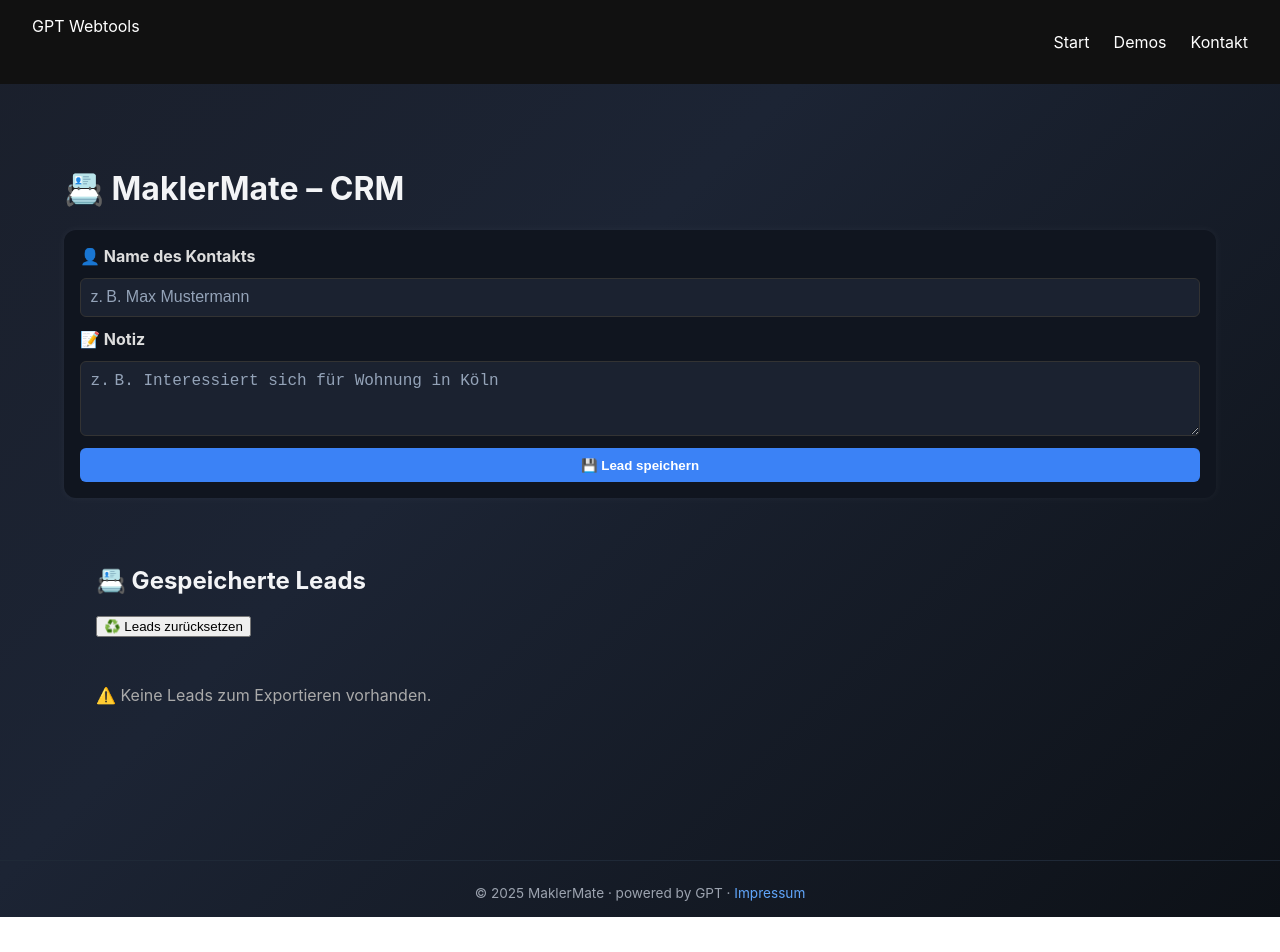
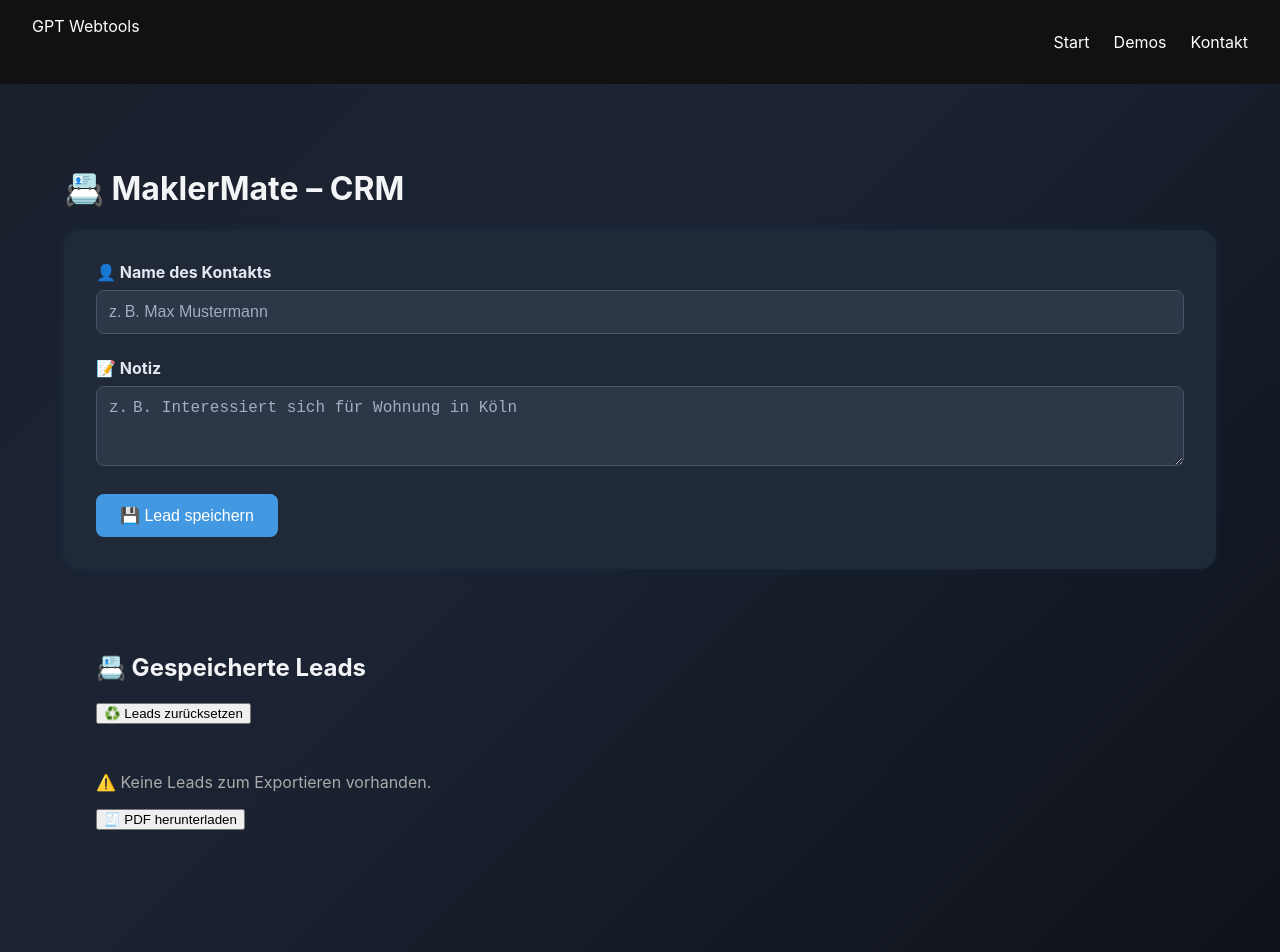
Before and after one commit to M-Sieger/MaklerMate-MVP, a React (Create React App) app: page /crm in a window 1280 px wide. Shown: the top 952 px of the page. Before the commit the page ends 917 px from the top, so only its background shows below. Built offline with nearby package versions, Linux system fonts and the light colour scheme.

Commit message:
✅ Fix: Doppelte LeadForm entfernt & Lead-Datenfluss gefixt (Props statt Hook in Child)

```diff
--- a/src/components/CRMExportLeads.jsx
+++ b/src/components/CRMExportLeads.jsx
@@ -1,18 +1,15 @@
-// 📄 src/components/CRMExportLeads.jsx
-// ✅ Besteht aus zwei Komponenten:
-// – CRMExportBox: für den Datei-Export (TXT/CSV)
-// – CRMExportLeads: Anzeige + Verwaltung gespeicherter Leads inkl. Reset
+// 📄 CRMExportLeads.jsx – Anzeige, Reset, PDF/TXT/CSV-Export
 
 import React from 'react';
 
-import useLocalStorageLeads
-  from '../hooks/useLocalStorageLeads'; // 📦 Hook für lokale Lead-Verwaltung
+// 📤 Export-Utilities
 import {
   exportLeadsAsCSV,
   exportLeadsAsTXT,
-} from '../utils/crmExport'; // 📤 Exportfunktionen für TXT & CSV
+} from '../utils/crmExport';
+import { exportLeadsAsPDF } from '../utils/pdfExportLeads';
 
-// 📤 Unterkomponente: Exportiert übergebene Leads (nur wenn vorhanden)
+// 📤 Box-Komponente für Datei-Export (nur wenn Leads vorhanden)
 export function CRMExportBox({ leads }) {
   if (!leads || leads.length === 0) {
     return (
@@ -25,7 +22,6 @@ export function CRMExportBox({ leads }) {
   return (
     <div className="crm-export-box">
       <h4>📤 Leads exportieren</h4>
-
       <div
         style={{
           display: 'flex',
@@ -34,47 +30,57 @@ export function CRMExportBox({ leads }) {
           marginTop: '0.5rem',
         }}
       >
-        <button onClick={() => exportLeadsAsTXT(leads)}>
-          📄 TXT herunterladen
-        </button>
-        <button onClick={() => exportLeadsAsCSV(leads)}>
-          📊 CSV herunterladen
+        {/* Export-Buttons */}
+        <button onClick={() => exportLeadsAsTXT(leads)}>📄 TXT herunterladen</button>
+        <button onClick={() => exportLeadsAsCSV(leads)}>📊 CSV herunterladen</button>
+      </div>
+    </div>
+  );
+}
+
+// 📋 Hauptkomponente: zeigt gespeicherte Leads, bietet Reset + Export
+export default function CRMExportLeads({ leads, onDelete, onReset }) {
+  // 🐞 DEBUG: zeige alle empfangenen Leads in der Konsole
+  console.log('📊 Leads empfangen:', leads);
+
+  return (
+    <div style={{ padding: '2rem' }}>
+      <h2>📇 Gespeicherte Leads</h2>
+
+      {/* 🔁 Liste aller Leads */}
+      <ul style={{ marginBottom: '1rem' }}>
+        {leads.map((lead, index) => {
+          // 🐞 DEBUG: zeige Details jedes Leads
+          console.log(`🔍 Lead #${index + 1}:`, lead);
+
+          return (
+            <li key={index}>
+              {lead.name} – {lead.notiz}
+              <button
+                onClick={() => onDelete(index)}
+                style={{ marginLeft: '1rem' }}
+              >
+                ❌
+              </button>
+            </li>
+          );
+        })}
+      </ul>
+
+      {/* ♻️ Leads zurücksetzen */}
+      <button onClick={onReset} style={{ marginBottom: '2rem' }}>
+        ♻️ Leads zurücksetzen
+      </button>
+
+      {/* 📤 Exportbox für TXT + CSV */}
+      <CRMExportBox leads={leads} />
+
+      {/* 🧾 PDF separat */}
+      <div style={{ marginTop: '1rem' }}>
+        <button onClick={() => exportLeadsAsPDF(leads)}>
+          🧾 PDF herunterladen
         </button>
       </div>
     </div>
   );
 }
-
-// 📋 Hauptkomponente: Listet gespeicherte Leads + bietet Reset und Exportoptionen
-export default function CRMExportLeads() {
-  const { leads, deleteLead, resetLeads } = useLocalStorageLeads(); // 🧠 Zugriff auf gespeicherte Leads + Funktionen
-
-  return (
-    <div style={{ padding: '2rem' }}>
-      <h2>📇 Gespeicherte Leads</h2>
-
-      {/* 🔁 Alle gespeicherten Leads durchgehen */}
-      <ul style={{ marginBottom: '1rem' }}>
-        {leads.map((lead, index) => (
-          <li key={index}>
-            {lead.name} – {lead.email || 'Keine E-Mail'}
-            <button
-              onClick={() => deleteLead(index)}
-              style={{ marginLeft: '1rem' }}
-            >
-              ❌
-            </button>
-          </li>
-        ))}
-      </ul>
-
-      {/* ♻️ Zurücksetzen aller Leads */}
-      <button onClick={resetLeads} style={{ marginBottom: '2rem' }}>
-        ♻️ Leads zurücksetzen
-      </button>
-
-      {/* 📤 Export-Komponente einbinden */}
-      <CRMExportBox leads={leads} />
-    </div>
-  );
-}
--- a/src/pages/CRM/CRMTool.jsx
+++ b/src/pages/CRM/CRMTool.jsx
@@ -1,23 +1,31 @@
-// 📄 src/pages/CRM/CRMTool.jsx
-// ✅ Zentraler Einstieg für das CRM-Modul – verwendet modularisierte Komponenten
+// 📄 CRMTool.jsx – Zentrale CRM-Seite mit LeadForm und Exportansicht
 
 import React from 'react';
 
-//  Anzeige + Reset + Export (liegt in components!)
 import CRMExportLeads from '../../components/CRMExportLeads';
-// 📥 Eingabe eines neuen Leads (intern speichert es per Hook)
+import useLocalStorageLeads
+  from '../../hooks/useLocalStorageLeads'; // 💾 Hook oben zentral
 import LeadForm from './LeadForm';
 
 export default function CRMTool() {
+  // ✅ Eine Hook-Instanz – keine doppelten States
+  const { leads, addLead, deleteLead, resetLeads } = useLocalStorageLeads();
+
   return (
     <div className="crm-tool" style={{ padding: '2rem' }}>
       <h1>📇 MaklerMate – CRM</h1>
 
-      {/* 🧾 Neues Lead hinzufügen */}
-      <LeadForm />
+      {/* 📝 Eingabe eines neuen Leads */}
+      <LeadForm onAddLead={addLead} />
 
-      {/* 📋 Leads anzeigen, löschen, resetten & exportieren */}
-      <CRMExportLeads />
+      {/* 📋 Anzeige, Löschen, Reset, Export */}
+      <CRMExportLeads
+        leads={leads}
+        onDelete={deleteLead}
+        onReset={resetLeads}
+      />
+
+
     </div>
   );
 }
--- a/src/styles/CRM.module.css
+++ b/src/styles/CRM.module.css
@@ -1,81 +1,110 @@
-/* 🔳 Container für das Formular */
+/* 📦 CRM.module.css */
+/* 🎯 Eingabeformular-Layout */
 .crmForm {
-  display: flex;
-  flex-direction: column;
-  gap: 0.75rem;
-  padding: 1rem;
-  background-color: #10151f;
-  border-radius: 12px;
-  box-shadow: 0 0 10px rgba(255,255,255,0.05);
-  margin-bottom: 1rem;
+  background-color: #1f2937;
+  border-radius: 1rem;
+  padding: 2rem;
+  box-shadow: 0 0 10px rgba(0, 123, 255, 0.1);
+  margin-bottom: 2rem;
 }
 
-/* 🏷️ Label für Inputfelder */
+/* 🏷️ Labels */
 .crmLabel {
+  display: block;
+  margin-bottom: 0.5rem;
   font-weight: bold;
-  color: #ddd;
+  color: #e2e8f0;
 }
 
-/* 🧾 Input- und Textarea-Felder */
+/* 🧾 Eingabefelder */
 .crmInput,
 .crmTextarea {
-  padding: 0.6rem;
-  border-radius: 6px;
-  border: 1px solid #333;
-  background-color: #1b2230;
-  color: #eee;
   width: 100%;
+  padding: 12px;
+  border-radius: 8px;
+  border: 1px solid #4a5568;
+  background-color: #2d3748;
+  color: #f7fafc;
+  margin-bottom: 1.5rem;
+  font-size: 1rem;
+}
+
+.crmInput::placeholder,
+.crmTextarea::placeholder {
+  color: #a0aec0;
 }
 
 /* 💾 Speichern-Button */
 .crmButton {
-  background-color: #3b82f6;
+  background-color: #4299e1;
   color: white;
-  padding: 0.6rem 1rem;
+  padding: 0.75rem 1.5rem;
   border: none;
+  border-radius: 8px;
+  font-size: 1rem;
+  cursor: pointer;
+  transition: background-color 0.3s ease;
+}
+.crmButton:hover {
+  background-color: #2b6cb0;
+}
+
+/* 📋 Lead-Liste */
+.leadList {
+  list-style: none;
+  padding: 0;
+  margin: 0 0 2rem;
+}
+
+.leadItem {
+  display: flex;
+  justify-content: space-between;
+  align-items: center;
+  background-color: #2d3748;
+  padding: 1rem;
+  margin-bottom: 0.5rem;
+  border-radius: 8px;
+  color: #edf2f7;
+}
+
+/* ❌ Löschen-Button */
+.deleteButton {
+  background-color: #e53e3e;
+  color: white;
+  border: none;
+  padding: 0.5rem 1rem;
   border-radius: 6px;
   cursor: pointer;
-  font-weight: bold;
+  transition: background-color 0.2s ease;
+}
+.deleteButton:hover {
+  background-color: #c53030;
 }
 
-.crmButton:hover {
-  background-color: #2563eb;
-}
-
-/* 📋 Leadliste */
-.crmLeadList {
-  list-style: none;
-  padding: 0;
+/* 📤 Exportbereich */
+.crm-export-box {
+  background-color: #1a202c;
+  padding: 1rem;
+  border-radius: 1rem;
   margin-top: 1rem;
 }
 
-/* 📦 Ein einzelner Lead-Eintrag */
-.crmLeadItem {
-  display: flex;
-  justify-content: space-between;
-  align-items: flex-start;
-  background-color: #181f2a;
-  border: 1px solid #2a2f3d;
-  border-radius: 8px;
-  padding: 0.8rem;
-  margin-bottom: 0.5rem;
+.crm-export-box h4 {
+  color: #63b3ed;
+  margin-bottom: 0.75rem;
 }
 
-/* 📝 Notiztext im Lead-Eintrag */
-.crmLeadNote {
-  color: #aaa;
-  font-size: 0.9rem;
+/* 🔘 Export-Buttons */
+.crm-export-box button {
+  background-color: #4fd1c5;
+  color: #1a202c;
+  border: none;
+  padding: 0.6rem 1rem;
+  border-radius: 6px;
+  cursor: pointer;
+  transition: all 0.2s ease;
 }
 
-/* ❌ Delete-Button */
-.crmDeleteButton {
-  background: transparent;
-  border: none;
-  color: #f87171;
-  font-size: 1.2rem;
-  cursor: pointer;
+.crm-export-box button:hover {
+  background-color: #38b2ac;
 }
-
-.crmDeleteButton:hover {
-  color: #ef4444;
-}
--- a/src/utils/pdfExportLeads.js
+++ b/src/utils/pdfExportLeads.js
@@ -1,28 +1,28 @@
 // 📄 src/utils/pdfExportLeads.js
-// ✅ Exportiert alle gespeicherten Leads als übersichtliche Tabelle im PDF-Format
+// ✅ Exportiert gespeicherte Leads als saubere PDF-Tabelle
 
-import 'jspdf-autotable';                   // � Erweiterung für Tabellen in PDF
+import 'jspdf-autotable';                    // � Tabellen-Addon
 
 import jsPDF
-  from 'jspdf';                  // � Hauptbibliothek zur PDF-Erzeugung
+  from 'jspdf';                   // � Hauptbibliothek für PDF-Erzeugung
 
-// 🧾 Exportfunktion für Leads (Name, Notiz, Status)
+// 🧾 Exportfunktion: erzeugt PDF mit allen Leads
 export function exportLeadsAsPDF(leads) {
-  const doc = new jsPDF();                 // ➕ Neues PDF-Dokument
+  const doc = new jsPDF();                   // ➕ Neues A4-Dokument
   doc.setFontSize(16);
   doc.text('MaklerMate – Lead-Export', 14, 20); // 📌 Titel setzen
 
-  // 📊 Daten umwandeln für die Tabelle
+  // 📊 Tabelleninhalt vorbereiten (Index + Felder)
   const tableData = leads.map((lead, i) => [
-    i + 1,           // Laufende Nummer
-    lead.name,
-    lead.notiz,
-    lead.status
+    i + 1,
+    lead.name || '',
+    lead.notiz || '',
+    lead.status || ''
   ]);
 
-  // 📋 Tabelle mit Kopfzeile erzeugen
+  // 📋 Tabelle einfügen mit Kopfzeile
   doc.autoTable({
-    startY: 30, // Abstand nach oben
+    startY: 30,
     head: [['#', 'Name', 'Notiz', 'Status']],
     body: tableData,
     styles: { fontSize: 10 },
```
Also changed, not shown: src/pages/CRM/LeadForm.jsx (+18 -23 lines).
